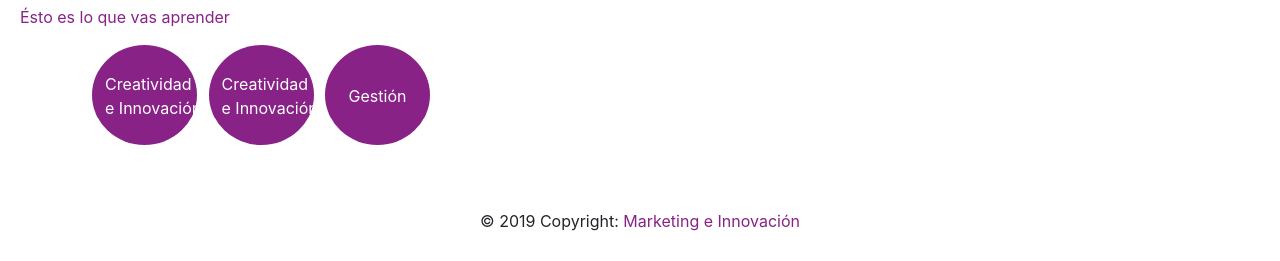
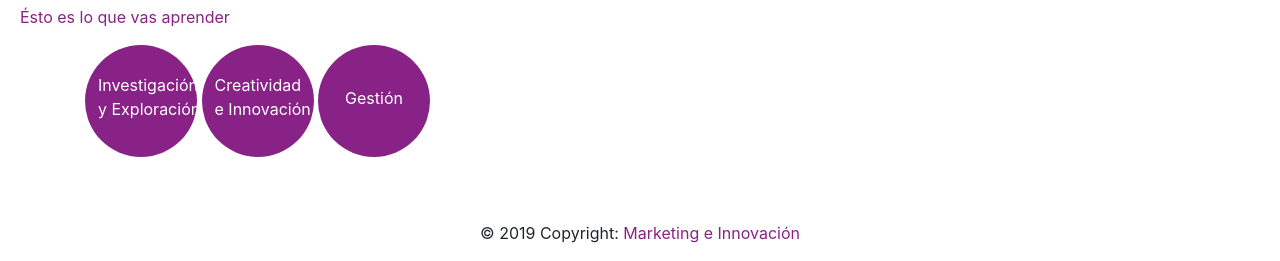
Before and after one commit to kankkuna/landing-carrera-mei, a plain HTML site: page index.html in a window 1280 px wide. Shown: the part 11567-11828 px from the top of the page. Drawn offline with nearby package versions, Linux system fonts and the light colour scheme.

Commit message:
títulos y malla curricular

```diff
--- a/css/style.css
+++ b/css/style.css
@@ -73,8 +73,8 @@ nav {
 }
 
 .circle-malla {
-    width: 100px;
-    height: 100px;
+    width: 112px;
+    height: 112px;
     -moz-border-radius: 50%;
      -webkit-border-radius: 50%;
      border-radius: 50%;
@@ -117,11 +117,6 @@ h2 {
     margin-top: 17%;
 }
 
-#malla {
-    width: 30%;
-    margin-left: 2%;
-}
-
 #convenio {
     width: 15%;
 }
--- a/index.html
+++ b/index.html
@@ -274,7 +274,7 @@
     <div class="container">
         <div class="row">
             <div class="col-sm-4">
-                <div type="button" class="btn circle-malla" data-toggle="modal" data-target="#exampleModalCenter" id="malla" src="" alt=""><p class="text-center margen-top">Creatividad <br> e Innovación </p>
+                <div type="button" class="btn circle-malla" data-toggle="modal" data-target="#exampleModalCenter" src="" alt=""><p class="text-center margen-top">Investigación<br>y Exploración </p>
                 </div>
                 <!-- Button trigger modal -->
                 <div class="modal fade" id="exampleModalCenter" tabindex="-1" role="dialog" aria-labelledby="exampleModalCenterTitle" aria-hidden="true"><!-- Modal -->
@@ -289,7 +289,7 @@
                         </div>
                     </div>
                 </div>
-                <div type="button" class="btn circle-malla" data-toggle="modal" data-target="#exampleModalCenter" id="malla" src="" alt=""><p class="text-center margen-top">Creatividad <br> e Innovación </p>
+                <div type="button" class="btn circle-malla" data-toggle="modal" data-target="#exampleModalCenter" src="" alt=""><p class="text-center margen-top">Creatividad <br> e Innovación </p>
                 </div>
                 <!-- Button trigger modal -->
                 <div class="modal fade" id="exampleModalCenter2" tabindex="-1" role="dialog" aria-labelledby="exampleModalCenterTitle" aria-hidden="true"><!-- Modal -->
@@ -304,7 +304,7 @@
                         </div>
                     </div>
                 </div>
-                <div type="button" class="btn circle-malla" data-toggle="modal" data-target="#exampleModalCenter" id="malla" src="" alt="">
+                <div type="button" class="btn circle-malla" data-toggle="modal" data-target="#exampleModalCenter" src="" alt="">
                     <p class="text-center margen-top1">Gestión</p>
                 </div>
                 <!-- Button trigger modal -->
```
